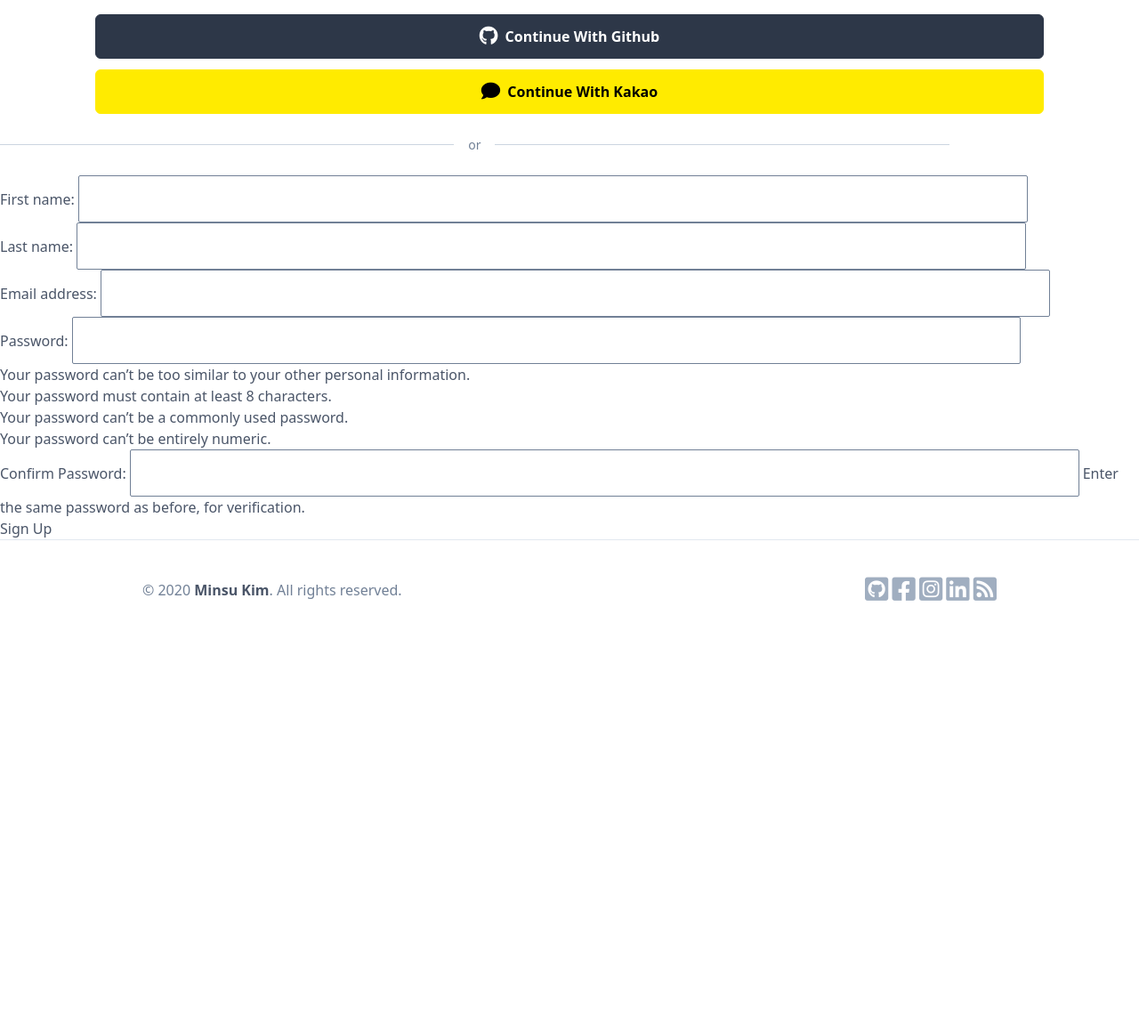
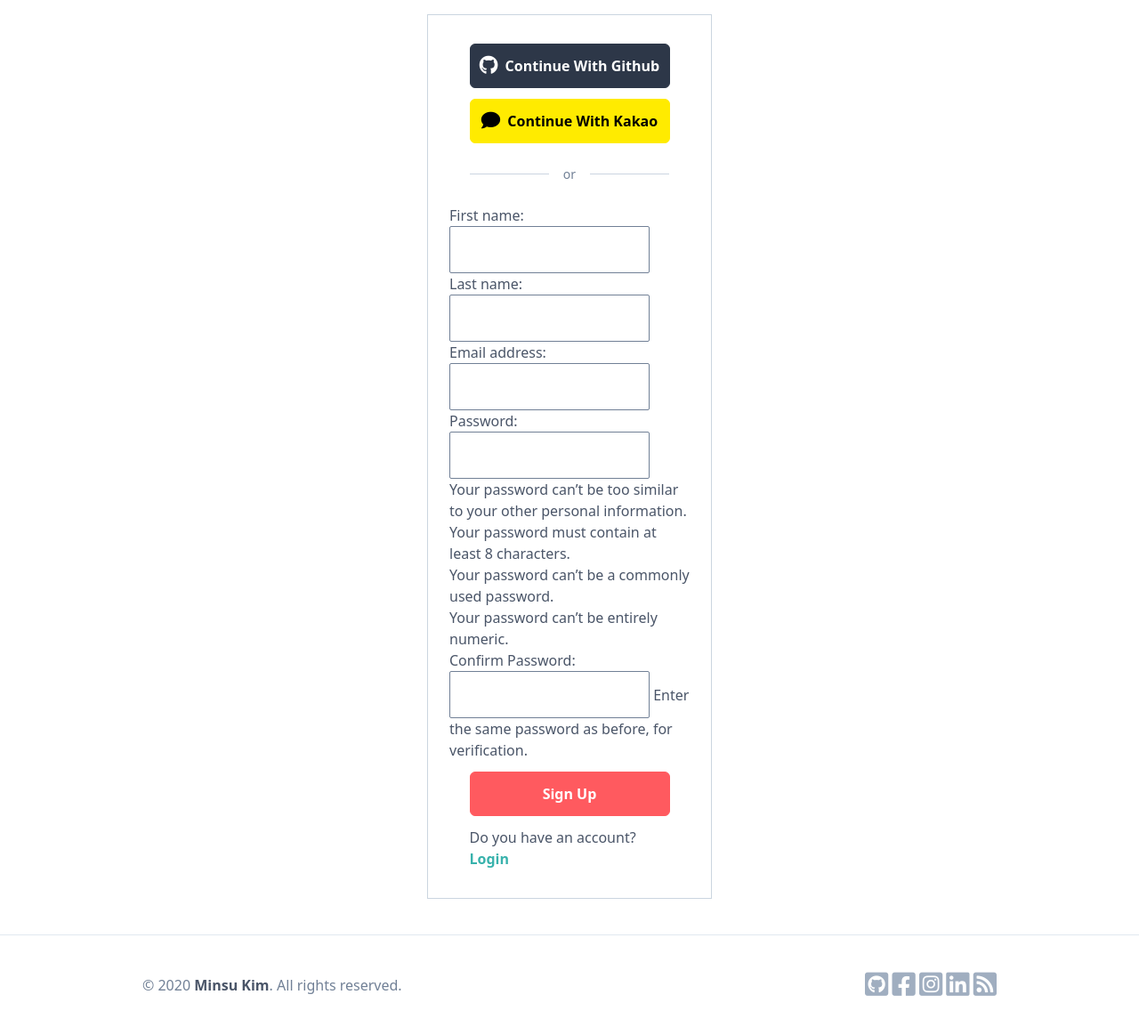
Before and after one commit to alstn2468/django-airbnb-clone, a Django app: page /users/signup in a window 1280 px wide. Shown: the part 80-1243 px from the top of the page at 89% size. Before the commit the page ends 755 px from the top, so only its background shows below. Run offline with Django 3.2, Linux system fonts and the light colour scheme; style sheets or scripts are compiled from the project's sources; parts of the project's set-up code (start-up, migrations or seed data) failed here and were passed over; some libraries are stand-ins or nearby versions.

Commit message:
#276 Add styles at sign up form

```diff
--- a/templates/users/signup.html
+++ b/templates/users/signup.html
@@ -7,13 +7,21 @@
 
 {% block content %}
 
-<form method="POST" action="{% url 'users:signup' %}">
+<div
+    class="container mx-auto mt-6 mb-4 flex flex-col items-center border py-8 px-6 border-gray-400 w-10/12 xl:w-1/4 lg:w-5/12 md:w-1/2 md:my-10">
 
     {% include "partials/social_login.html" %}
 
-    {% csrf_token %}
-    {{ form.as_p }}
-    <button>Sign Up</button>
-</form>
+    <form method="POST" action="{% url 'users:signup' %}" class="btn-wrapper">
+        {% csrf_token %}
+        {{ form.as_p }}
+        <button class="btn login-button mt-3">Sign Up</button>
+    </form>
+
+    <div class="w-11/12 float-left md:w-10/12">
+        <span class="mr-1">Do you have an account?</span>
+        <a href="{% url 'users:login' %}" class="text-teal-500 font-bold hover:underline">Login</a>
+    </div>
+</div>
 
 {% endblock content %}
```
